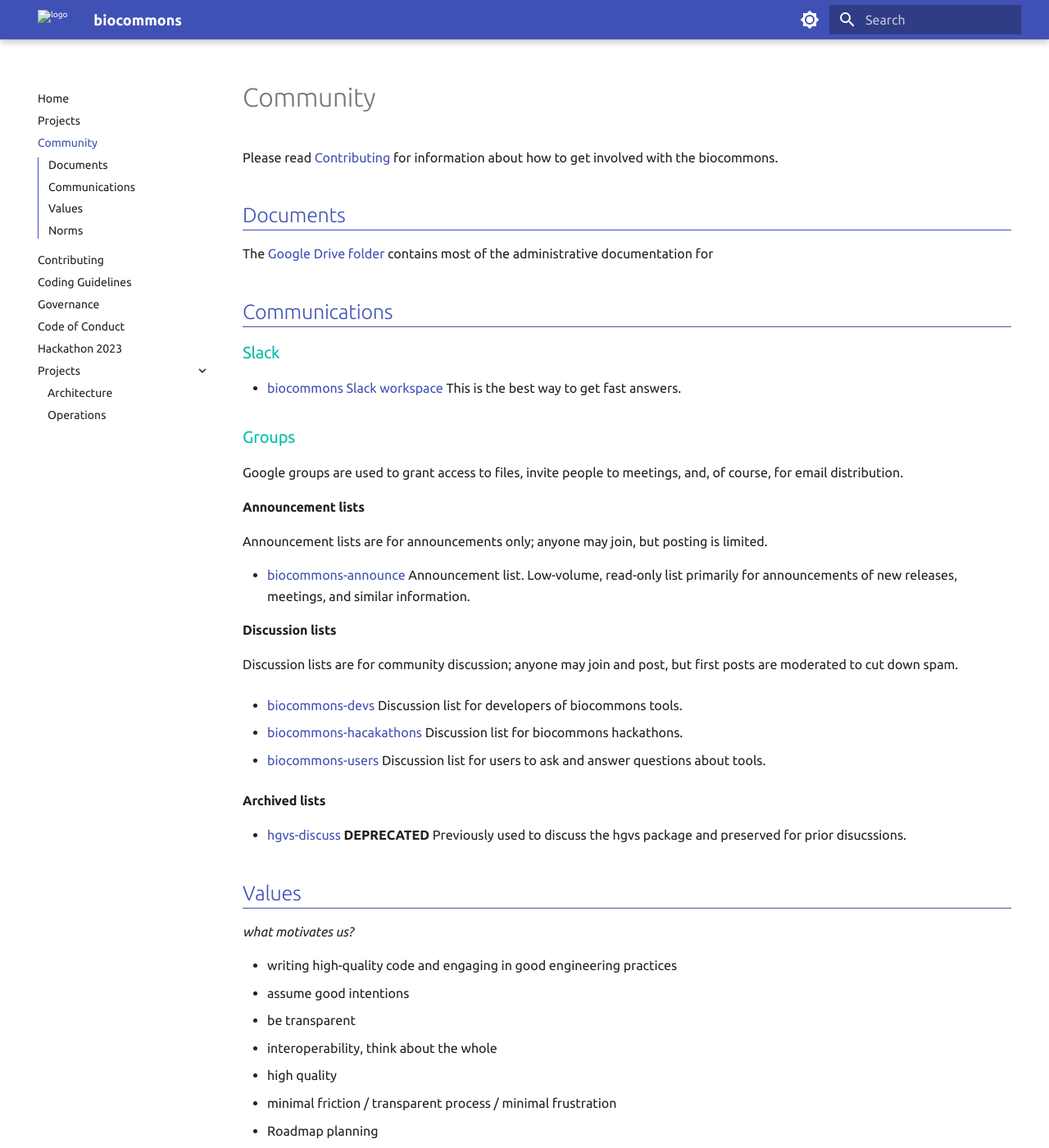
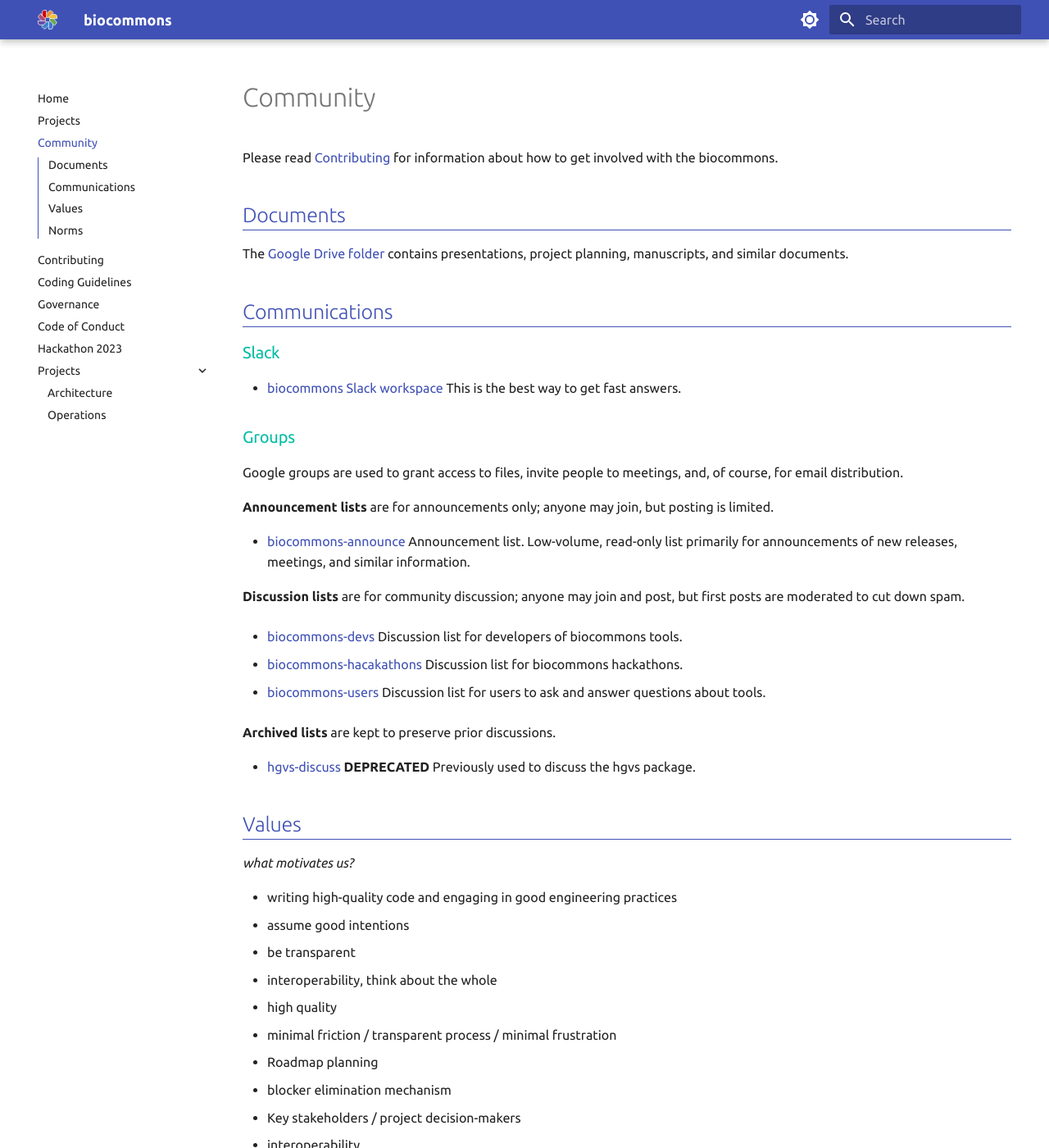
Before and after one commit to biocommons/biocommons.github.io, an MkDocs documentation site: the page built from docs/community.md, in a window 1280 px wide and 1400 px high. Shown: the whole window at 82% size. Built offline with MkDocs 1.6.1 and Material for MkDocs 9.7.7, drawn with Linux system fonts in a browser that asks for light colours.

```diff
--- a/docs/community.md
+++ b/docs/community.md
@@ -4,7 +4,8 @@ Please read [Contributing](/contributing/) for information about how to get invo
 
 ## Documents
 
-The [Google Drive folder](https://t.ly/biocommons-drive) contains most of the administrative documentation for
+The [Google Drive folder](https://t.ly/biocommons-drive) contains presentations, project planning,
+manuscripts, and similar documents.
 
 ## Communications
 
@@ -20,17 +21,13 @@ The [Google Drive folder](https://t.ly/biocommons-drive) contains most of the ad
 Google groups are used to grant access to files, invite people to meetings, and, of
 course, for email distribution.
 
-#### Announcement lists
-
-Announcement lists are for announcements only; anyone may join, but posting is limited.
+**Announcement lists** are for announcements only; anyone may join, but posting is limited.
 
 * [biocommons-announce](https://groups.google.com/g/biocommons-announce)
   Announcement list. Low-volume, read-only list primarily for announcements of new releases, meetings, and similar
   information.
 
-#### Discussion lists
-
-Discussion lists are for community discussion; anyone may join and post, but first posts are
+**Discussion lists** are for community discussion; anyone may join and post, but first posts are
 moderated to cut down spam.
 
 * [biocommons-devs](https://groups.google.com/g/biocommons-devs)
@@ -42,45 +39,44 @@ moderated to cut down spam.
 * [biocommons-users](https://groups.google.com/g/biocommons-users)
   Discussion list for users to ask and answer questions about tools.
 
-#### Archived lists
+**Archived lists** are kept to preserve prior discussions.
 
 * [hgvs-discuss](https://groups.google.com/g/hgvs-discuss) **DEPRECATED**  Previously used to
-  discuss the hgvs package and preserved for prior disucssions.
+  discuss the hgvs package.
 
 
 ## Values
 
 *what motivates us?*
 
-- writing high-quality code and engaging in good engineering practices
-- assume good intentions
-- be transparent
-- interoperability, think about the whole
-- high quality
-- minimal friction / transparent process / minimal frustration
-- Roadmap planning
-- blocker elimination mechanism
-- Key stakeholders / project decision-makers
-- interoperability
-- consistency
-- encourage contributions
-- encourage input on directions
-- mentorship
-- community of contributors
-- rewarding engagement
-
-- Lightweight process with a focus on outcomes
-- Reliable, high-quality, and clinical-grade software
-- Coherency, consistency, predictability, principle of least surprise
-- Interoperable software
-- Mission and community
-- Mentorship and learning. Openness by default. Diversity.
-- Presumption of good intentions
-- Common practices and tools.
+* writing high-quality code and engaging in good engineering practices
+* assume good intentions
+* be transparent
+* interoperability, think about the whole
+* high quality
+* minimal friction / transparent process / minimal frustration
+* Roadmap planning
+* blocker elimination mechanism
+* Key stakeholders / project decision-makers
+* interoperability
+* consistency
+* encourage contributions
+* encourage input on directions
+* mentorship
+* community of contributors
+* rewarding engagement
+* Lightweight process with a focus on outcomes
+* Reliable, high-quality, and clinical-grade software
+* Coherency, consistency, predictability, principle of least surprise
+* Interoperable software
+* Mission and community
+* Mentorship and learning. Openness by default. Diversity.
+* Presumption of good intentions
+* Common practices and tools.
 
 
 ## Norms
 
-- Work to improve our shared environment, not to fragment it.  Releasing competitive forks is incompatible with our shared purpose.
-- Disagree if you like, then align.
-- Similar code style, testing strategies, setup, deployment, packaging across all projects.
+* Work to improve our shared environment, not to fragment it.  Releasing competitive forks is incompatible with our shared purpose.
+* Disagree if you like, then align.
+* Similar code style, testing strategies, setup, deployment, packaging across all projects.
--- a/mkdocs.yml
+++ b/mkdocs.yml
@@ -3,6 +3,8 @@
 # https://github.com/mkdocs/mkdocs/wiki/MkDocs-Plugins
 
 site_name: biocommons
+use_directory_urls: false
+
 
 plugins:
   - autolinks
@@ -68,5 +70,5 @@ theme:
   font:
     text: Ubuntu
     code: Roboto Mono
-  logo: logo.svg
-  favicon: logo.png
+  logo: images/logo.svg
+  favicon: images/logo.png
```
Also changed, not shown: docs/contributing.md (+2 -2 lines).
